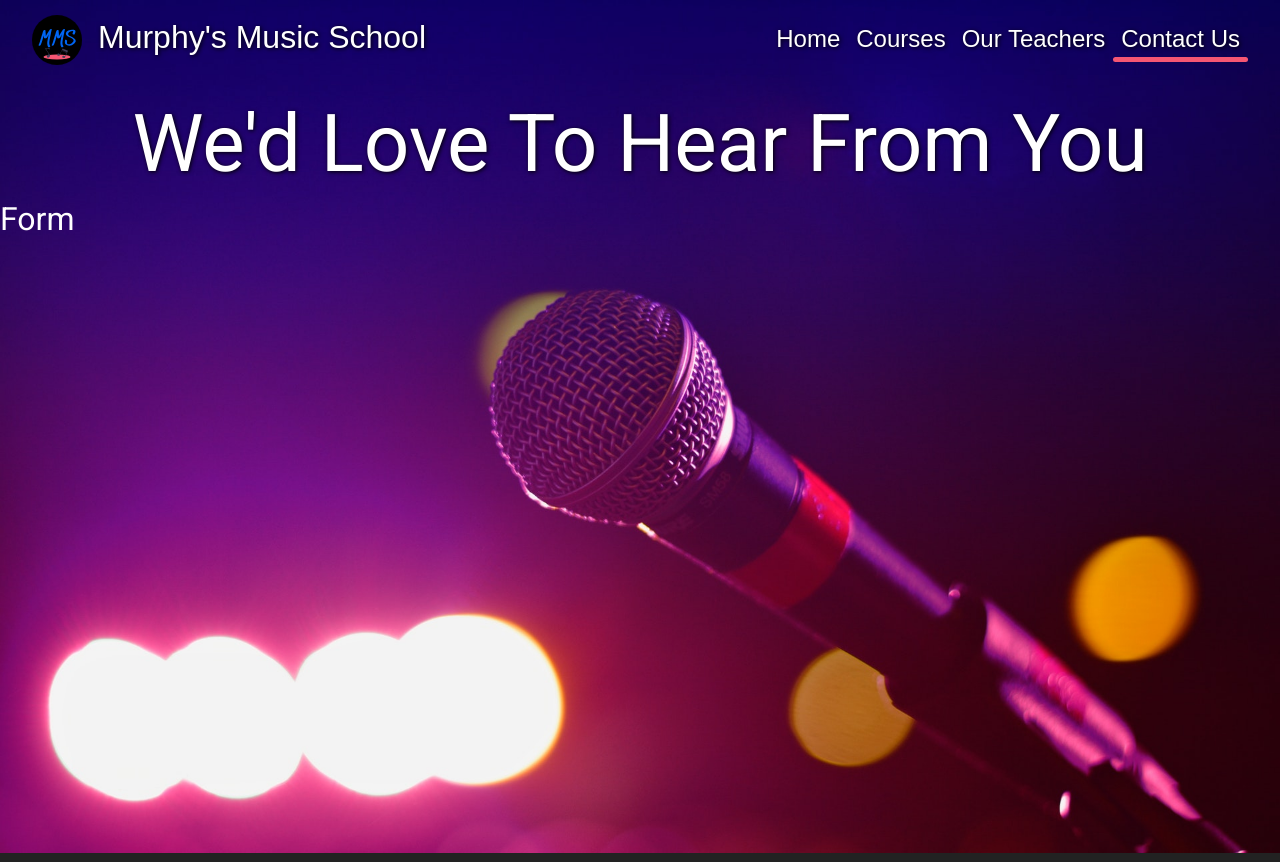
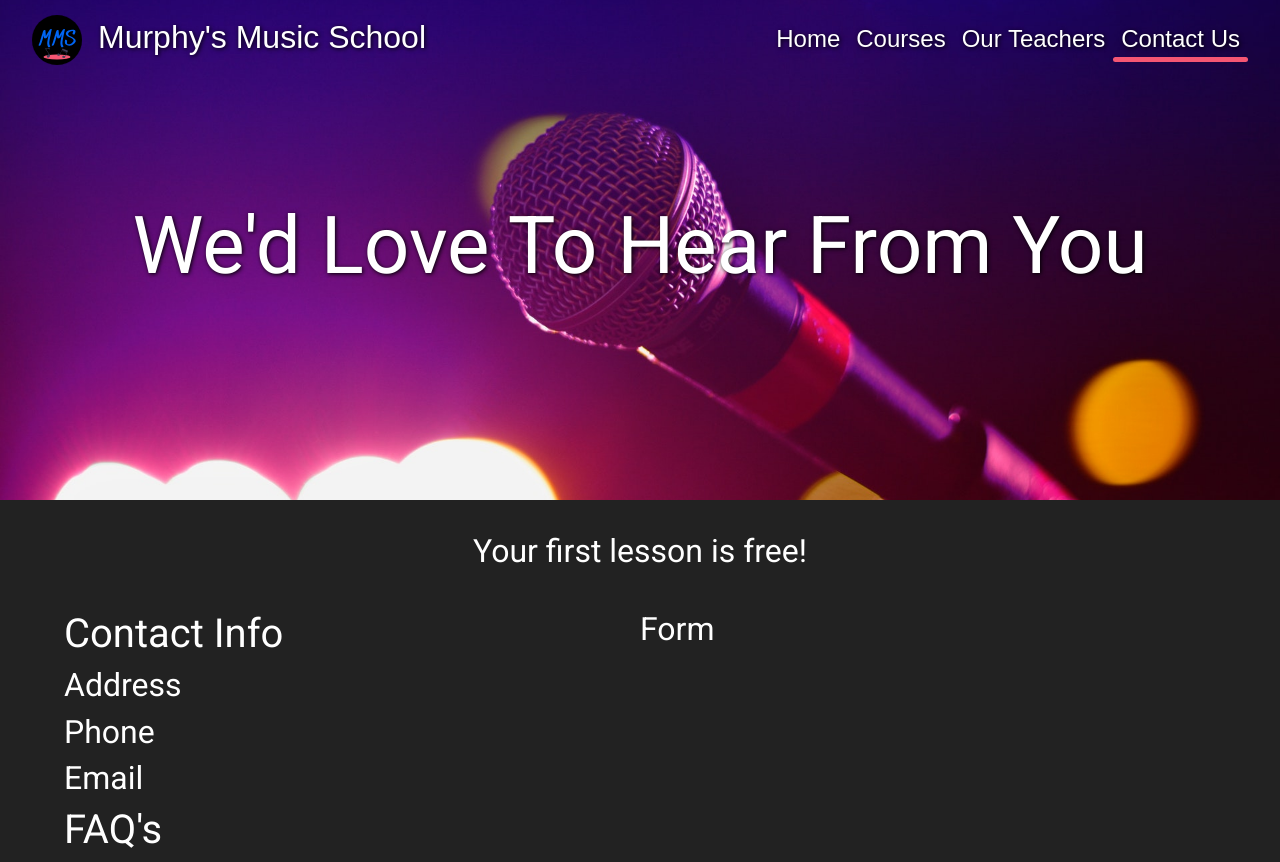
Before and after one commit to ColinJhEdwards/murphy-music-school, a React (Create React App) app: page /contactus in a window 1280 px wide. Built offline with nearby package versions, Linux system fonts and the light colour scheme; a web font is replaced by a local one.

Commit message:
created form component and displayed on contact page, added additional text as template as well , still needs actual content

```diff
--- a/src/data/eventsData.js
+++ b/src/data/eventsData.js
@@ -17,7 +17,7 @@ const eventsData = () => {
       thumb: jamThumb,
       image: jam,
       date: "Every Friday night from 7pm-9pm!",
-      location: "Murphy's Music School - Concert Hall C",
+      location: "Murphy's Music School - Concert Hall KK1050",
       cost: "Current Students: Free, Non-students: $5.00",
     },
     {
@@ -43,7 +43,7 @@ const eventsData = () => {
       thumb: concertThumb,
       image: concert,
       date: "Every Wednesday night from 7pm-9pm!",
-      location: "Murphy's Music School, Concert Hall A",
+      location: "Murphy's Music School, Concert Hall M1072",
       cost: "Current Students: Free, Non-students: $5.00",
     },
   ];
--- a/src/pages/ContactUs.js
+++ b/src/pages/ContactUs.js
@@ -11,8 +11,20 @@ const ContactUs = () => {
       <div className="title">
         <h2>We'd Love To Hear From You</h2>
       </div>
-      <div className="form">
-        <ContactForm />
+      <div className="text">
+        <h2>Your first lesson is free!</h2>
+      </div>
+      <div className="contactInfo">
+        <div className="info">
+          <h1>Contact Info</h1>
+          <h2>Address</h2>
+          <h2>Phone</h2>
+          <h2>Email</h2>
+          <h1>FAQ's</h1>
+        </div>
+        <div className="form">
+          <ContactForm />
+        </div>
       </div>
     </StyledContact>
   );
@@ -21,23 +33,40 @@ const ContactUs = () => {
 const StyledContact = styled(motion.section)`
   min-height: 100vh;
   position: relative;
+  display: flex;
+  flex-direction: column;
+  align-items: center;
+  .background {
+    position: absolute;
+    top: 0;
+    width: 100%;
+    height: 500px;
+    object-fit: cover;
+    z-index: -1;
+  }
   .title {
     display: flex;
     flex-direction: column;
     justify-content: center;
     align-items: center;
+    height: 500px;
     h2 {
-      margin-top: 6rem;
       color: white;
       text-shadow: 1px 1px 4px black;
       font-size: 5rem;
     }
   }
-  .background {
-    position: absolute;
-    top: 0;
-    width: 100%;
-    z-index: -1;
+  .text {
+    margin: 2rem 0rem;
+  }
+  .contactInfo {
+    display: flex;
+    width: 90%;
+    margin: auto;
+    .info,
+    .form {
+      width: 50%;
+    }
   }
 `;
 
```
